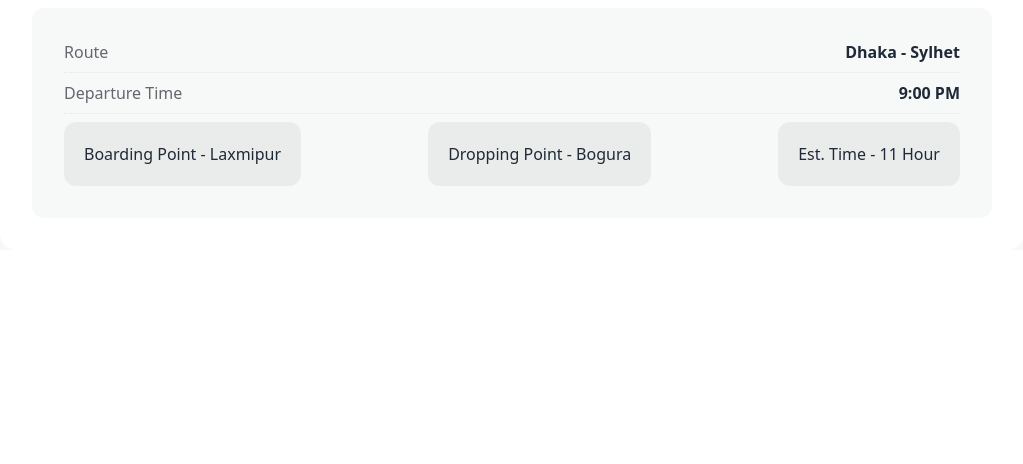
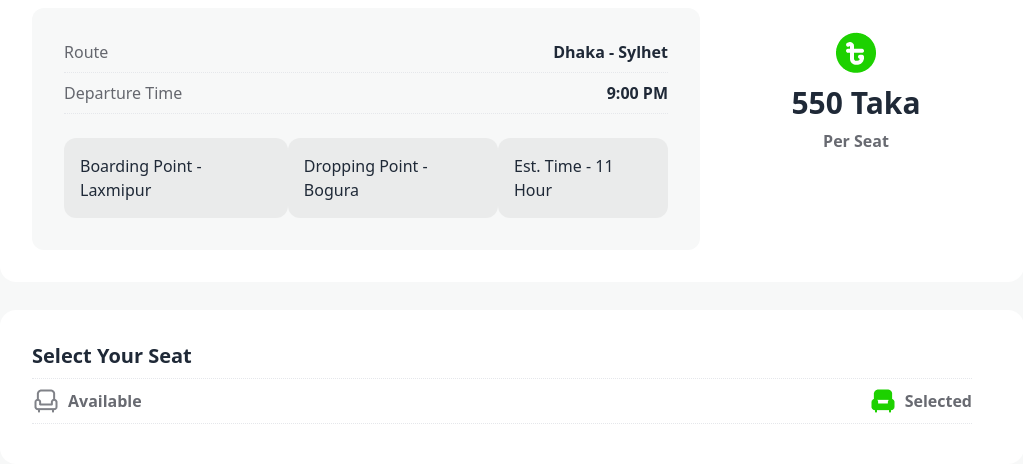
Before and after one commit to minhajhasan-dev/B9A5-smart-ticketing, a plain HTML site: page index.html in a window 1280 px wide. Shown: the part 1657-2121 px from the top of the page, without its empty margins (128-1151 px from the left). Before the commit the page ends 1907 px from the top, so only its background shows below. Drawn offline with nearby package versions, Linux system fonts and the light colour scheme.

Commit message:
working on it

```diff
--- a/index.html
+++ b/index.html
@@ -149,8 +149,8 @@
         </p>
         <!-- seating section starts here  -->
         <!-- part 1  -->
-        <div class="w-[80%] bg-white p-8 rounded-2xl">
-          <div>
+        <div class="w-[80%] bg-white p-8 flex flex-col lg:flex-row items-center gap-5 rounded-2xl">
+          <div class="flex-1">
             <!-- paribahan info and seat left info  -->
             <div class="flex justify-between mb-6">
               <div class="flex items-center gap-3">
@@ -184,14 +184,42 @@
               </div>
               <hr class="border-dotted my-2"></hr>
               <!-- more info -->
-              <div class="flex justify-between">
-                <div class="p-5 bg-[#0307120D] rounded-xl"><p>Boarding Point - Laxmipur</p></div>
-                <div class="p-5 bg-[#0307120D] rounded-xl"><p>Dropping Point - Bogura</p></div>
-                <div class="p-5 bg-[#0307120D] rounded-xl"><p>Est. Time - 11 Hour</p></div>
+              <div class="flex justify-between mt-6">
+                <div class="p-4 bg-[#0307120D] rounded-xl"><p>Boarding Point - Laxmipur</p></div>
+                <div class="p-4 bg-[#0307120D] rounded-xl"><p>Dropping Point - Bogura</p></div>
+                <div class="p-4 bg-[#0307120D] rounded-xl"><p>Est. Time - 11 Hour</p></div>
               </div>
             </div>
           </div>
           <!-- 550 tk section  -->
+          <div class="flex w-[17rem] space-y-2 flex-col items-center">
+            <img src="./images/fare.png" alt="">
+            <h1 class="text-3xl font-bold">550 Taka</h1>
+            <p class="text-[#03071299] font-semibold">Per Seat</p>
+          </div>
+        </div>
+        <!-- part 2 -->
+        <div class="w-[80%] bg-white p-8 flex flex-col lg:flex-row items-center gap-5 rounded-2xl mt-7">
+          <!-- select your seat 1  -->
+          <div class="flex-1">
+            <h1 class="font-semibold text-xl">Select Your Seat</h1>
+             <hr class="border-dotted my-2">
+             <div class="flex justify-between">
+              <!-- available  -->
+              <div class="flex items-center gap-2">
+                <img src="./images/seat-gray.png" alt="">
+                <p class="text-[#03071299] font-semibold">Available </p>
+              </div>
+              <!-- selected  -->
+              <div class="flex items-center gap-2">
+                <img src="./images/seat-green-filled.png" alt="">
+                <p class="text-[#03071299] font-semibold">Selected </p>
+              </div>
+            </div>
+            <hr class="border-dotted my-2"></hr>
+            <!-- seating layout will be here! currently working here... -->
+          </div>
+          <!-- select your seat 2  -->
           <div></div>
         </div>
       </div>
```
